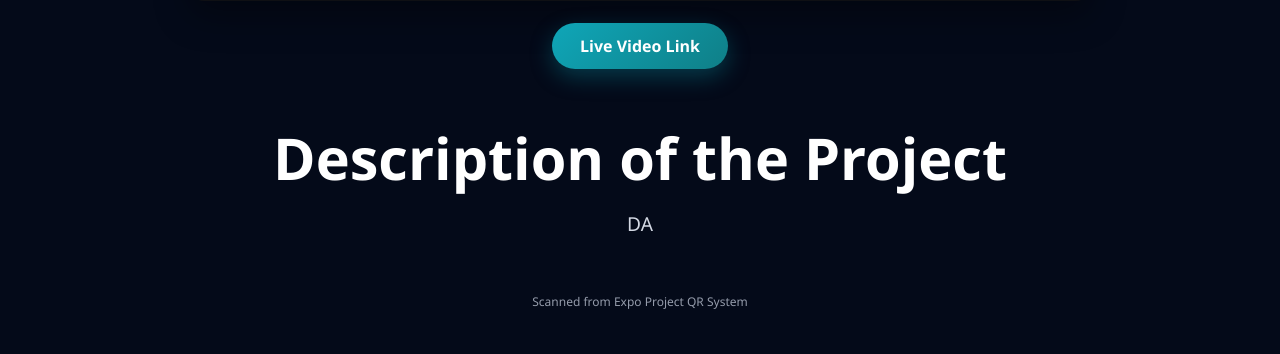
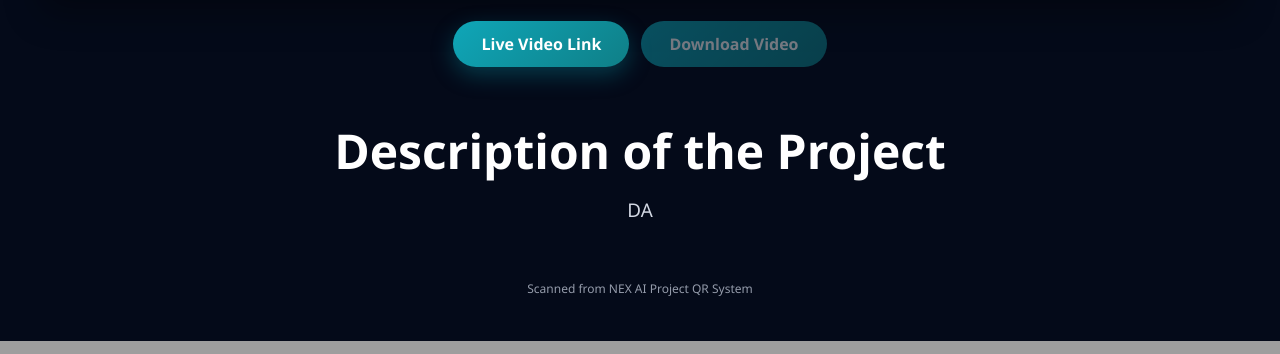
Before and after one commit to MVamsiKarthik/QR-Generator-Project, a Flask app: page /?id=1 in a window 1280 px wide. Shown: the part 792-1146 px from the top of the page. Run offline with Flask 3, Linux system fonts and the light colour scheme; data comes from the database, SQL or seed files in the repository.

Commit message:
Update project detail template

```diff
--- a/templates/project_detail.html
+++ b/templates/project_detail.html
@@ -2,9 +2,8 @@
 <html lang="en">
 <head>
     <meta charset="UTF-8">
-    <title>{{ project_title }} - Expo Project </title>
+    <title>{{ project_title }} - NEX Ai project</title>
     <meta name="viewport" content="width=device-width, initial-scale=1.0">
-
     <style>
         * {
             margin: 0;
@@ -13,35 +12,36 @@
         }
 
         body {
+            --font-scale: {{ ui_font_scale or 1.0 }};
+            --spacing-scale: {{ ui_spacing_scale or 1.0 }};
+            --video-fit: {{ ui_video_fit or "contain" }};
             font-family: "Segoe UI", Tahoma, Geneva, Verdana, sans-serif;
             background: #040a19;
             min-height: 100vh;
-            padding: 28px 18px 44px;
+            padding: calc(28px * var(--spacing-scale)) 18px calc(44px * var(--spacing-scale));
             color: #f3f5f9;
         }
 
         .container {
-            max-width: 980px;
+            max-width: 1200px;
             margin: auto;
             text-align: center;
         }
 
-        .header {
-            margin-bottom: 24px;
-        }
+        .header { margin-bottom: calc(24px * var(--spacing-scale)); }
 
         .system-title {
             color: #ffffff;
-            font-size: clamp(2.4rem, 6vw, 4.4rem);
+            font-size: calc(clamp(2rem, 5.4vw, 3.8rem) * var(--font-scale));
             line-height: 1.05;
             font-weight: 800;
-            margin-bottom: 14px;
+            margin-bottom: calc(14px * var(--spacing-scale));
             letter-spacing: -0.02em;
         }
 
         .project-title {
             color: #ffffff;
-            font-size: clamp(1.8rem, 4.6vw, 3.5rem);
+            font-size: calc(clamp(1.6rem, 4.2vw, 3rem) * var(--font-scale));
             line-height: 1.08;
             font-weight: 800;
             letter-spacing: -0.02em;
@@ -50,10 +50,10 @@
 
         .video-section {
             margin: 0 auto;
-            width: min(100%, 900px);
+            width: min(100%, 1200px);
             background: #0f1014;
             border-radius: 14px;
-            padding: 14px;
+            padding: calc(14px * var(--spacing-scale));
             box-shadow: 0 14px 35px rgba(0, 0, 0, 0.35);
         }
 
@@ -63,7 +63,7 @@
             border-radius: 10px;
             background: #000;
             aspect-ratio: 16 / 9;
-            object-fit: contain;
+            object-fit: var(--video-fit);
         }
 
         .video-section iframe {
@@ -84,7 +84,11 @@
         }
 
         .link-wrap {
-            margin-top: 22px;
+            margin-top: calc(22px * var(--spacing-scale));
+            display: flex;
+            justify-content: center;
+            gap: 12px;
+            flex-wrap: wrap;
         }
 
         .live-link {
@@ -93,7 +97,7 @@
             color: #ffffff;
             text-decoration: none;
             font-weight: 700;
-            padding: 12px 28px;
+            padding: calc(12px * var(--spacing-scale)) calc(28px * var(--spacing-scale));
             border-radius: 999px;
             box-shadow: 0 8px 22px rgba(6, 147, 162, 0.35);
             transition: transform 0.2s ease, box-shadow 0.2s ease, opacity 0.2s ease;
@@ -112,20 +116,17 @@
         }
 
         .content {
-            margin: 28px auto 0;
-            width: min(100%, 860px);
-            padding: clamp(16px, 2.5vw, 28px) clamp(16px, 3vw, 24px);
-        }
-
-        .detail {
-            margin: 0;
+            margin: calc(28px * var(--spacing-scale)) auto 0;
+            width: min(100%, 920px);
+            padding: calc(clamp(16px, 2.5vw, 28px) * var(--spacing-scale))
+                     calc(clamp(16px, 3vw, 24px) * var(--spacing-scale));
         }
 
         .label {
-            font-size: clamp(2.1rem, 5vw, 3.6rem);
+            font-size: calc(clamp(1.7rem, 4.2vw, 3rem) * var(--font-scale));
             color: #ffffff;
             font-weight: 800;
-            margin-bottom: 18px;
+            margin-bottom: calc(18px * var(--spacing-scale));
             line-height: 1.15;
             text-wrap: balance;
         }
@@ -133,14 +134,14 @@
         .value {
             color: #d3d8e3;
             line-height: 1.55;
-            font-size: clamp(1.05rem, 1.9vw, 1.2rem);
+            font-size: calc(clamp(1rem, 1.6vw, 1.18rem) * var(--font-scale));
             max-width: 60ch;
             margin: 0 auto;
             white-space: pre-line;
         }
 
         .footer {
-            margin-top: 26px;
+            margin-top: calc(26px * var(--spacing-scale));
             font-size: 12px;
             color: #aeb5c4;
             opacity: 0.85;
@@ -148,32 +149,26 @@
 
         @media (max-width: 760px) {
             body {
-                padding: 18px 12px 28px;
+                padding: calc(18px * var(--spacing-scale)) 12px calc(28px * var(--spacing-scale));
             }
-
             .video-section {
-                padding: 10px;
+                padding: calc(10px * var(--spacing-scale));
             }
-
             .live-link {
-                padding: 10px 22px;
-                font-size: 0.95rem;
+                font-size: calc(0.95rem * var(--font-scale));
             }
         }
     </style>
 </head>
 <body>
-
 <div class="container">
-
     <div class="header">
-        <div class="system-title">🎓 Expo Project Registration System</div>
         <div class="project-title">{{ project_title }}</div>
     </div>
 
     <div class="video-section">
         {% if video_mode == "direct" %}
-        <video playsinline controls preload="metadata">
+        <video autoplay muted loop playsinline controls preload="metadata">
             <source src="{{ video_src }}">
             Your browser does not support the video tag.
         </video>
@@ -196,6 +191,12 @@
         {% else %}
         <span class="live-link disabled">Live Video Link</span>
         {% endif %}
+
+        {% if can_download %}
+        <a class="live-link" href="{{ download_url }}" download>Download Video</a>
+        {% else %}
+        <span class="live-link disabled">Download Video</span>
+        {% endif %}
     </div>
 
     <div class="content">
@@ -205,11 +206,7 @@
         </div>
     </div>
 
-    <div class="footer">
-        Scanned from Expo Project QR System
-    </div>
-
+    <div class="footer">Scanned from NEX AI Project QR System</div>
 </div>
-
 </body>
 </html>
```
